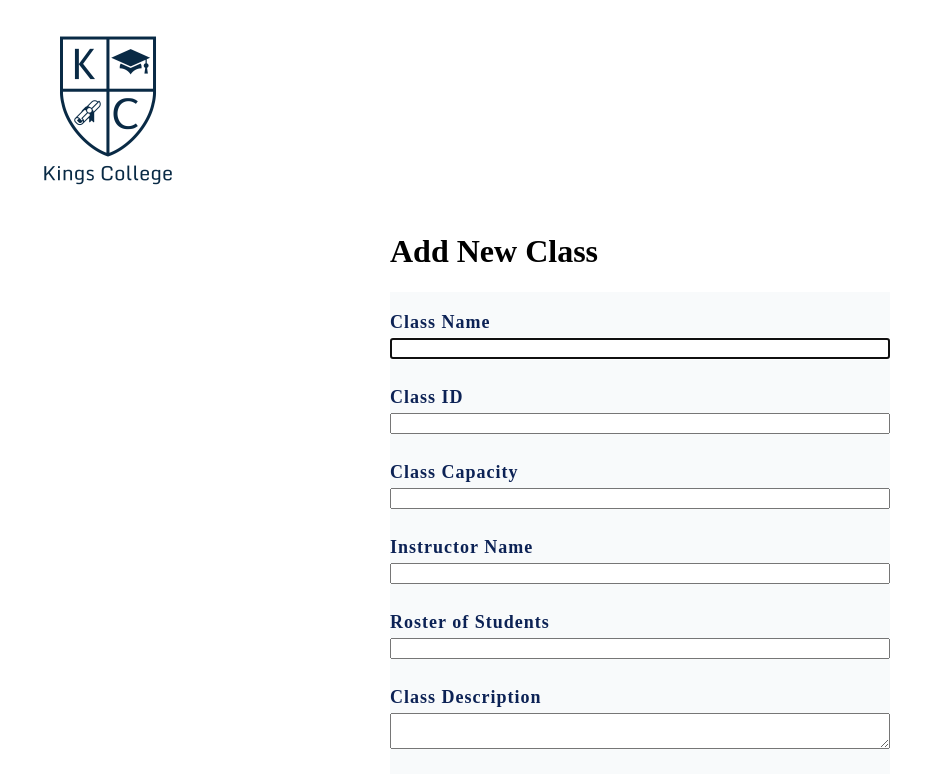
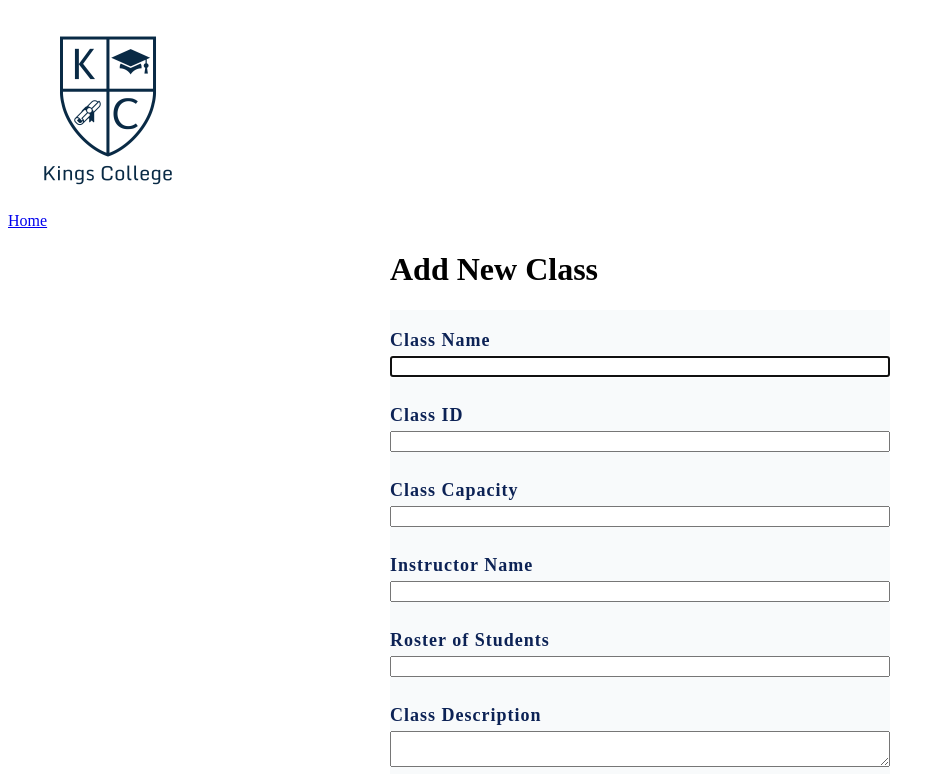
Before and after one commit to kanvile/chalkboard, a plain HTML site: page html/addnewclass.html in a window 1280 px wide. Shown: the top 774 px of the page, without its empty margins (0-945 px from the left). Drawn offline with Linux system fonts and the light colour scheme.

Commit message:
back to home page

```diff
--- a/html/addnewclass.html
+++ b/html/addnewclass.html
@@ -10,6 +10,9 @@
 <div class="banner" >
     <img class="logo" src="/pics/logo.png" alt="logo">
     <! --- logo and banner created by Shengwei Ma use mural.com online tool --->
+</div>
+<div class="back">
+    <a class="home" href="/html/index.html">Home</a>
 </div>
 <div class="whole-wrap">
     <div class="content-wrap">
```
Also changed, not shown: html/admin.html (+3 -0 lines), html/adminView.html (+3 -0 lines), html/displayclasses.html (+3 -0 lines), html/signUp.html (+3 -0 lines).
